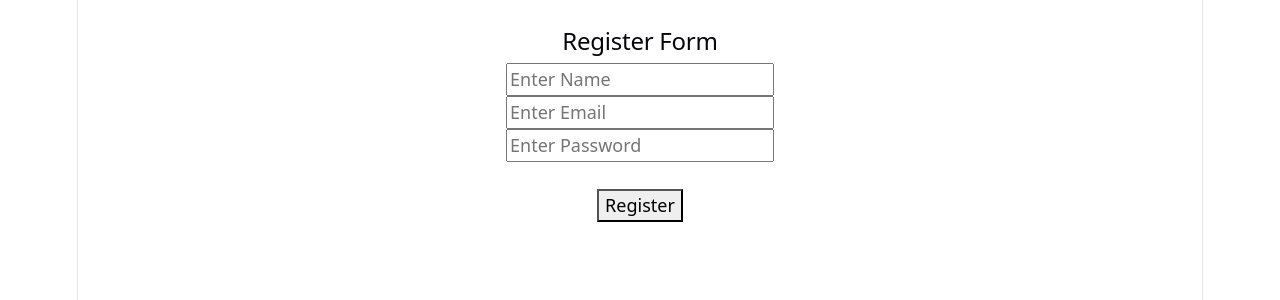
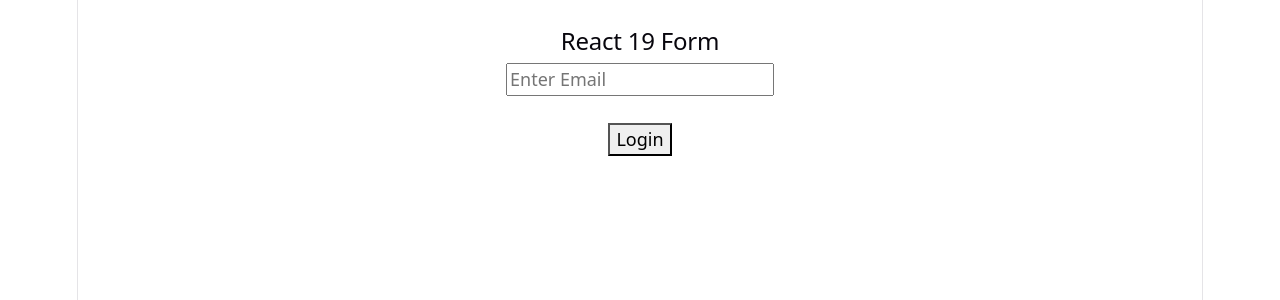
Before and after one commit to BadakalaYashwanth/React19, a React (Vite) app in the folder my-react-app/: page / in a window 1280 px wide. Shown: the top 300 px of the page. Built offline with nearby package versions, Linux system fonts and the light colour scheme.

Commit message:
ModernReact

```diff
--- a/my-react-app/src/App.jsx
+++ b/my-react-app/src/App.jsx
@@ -1,10 +1,10 @@
-import RegisterForm from "./components/handleValidation";
+import Modern from "./components/ModernReactForm/app";
 
 function App() {
 
     return (
         <div className="d-flex flex-column gap-4 p-4">
-            <RegisterForm />
+            <Modern />
         </div>
     )
 }
--- /dev/null
+++ b/my-react-app/src/components/ModernReactForm/SubmitButton.jsx
@@ -0,0 +1,60 @@
+// Import useFormStatus.
+//
+// Purpose:
+//
+// Know whether the form
+// is currently submitting.
+import { useFormStatus } from "react-dom";
+
+
+
+function SubmitButton() {
+
+    // pending
+
+    // true
+
+    // Form is submitting.
+
+    // false
+
+    // Form is idle.
+    const {
+
+        pending
+
+    } = useFormStatus();
+
+
+
+    return (
+
+        <button
+
+            // Disable the button
+            // while submitting.
+            disabled={pending}
+
+        >
+
+            {/*
+
+                Show different text
+                based on pending.
+
+            */}
+            {pending
+
+                ? "Submitting..."
+
+                : "Login"
+
+            }
+
+        </button>
+
+    );
+
+}
+
+export default SubmitButton;
--- /dev/null
+++ b/my-react-app/src/components/ModernReactForm/app.jsx
@@ -0,0 +1,204 @@
+// Import useActionState.
+//
+// Purpose:
+// Manage the state returned
+// from a form Action.
+import { useActionState } from "react";
+
+// Import SubmitButton.
+//
+// Purpose:
+// Display a submit button
+// that knows when the form
+// is submitting.
+import SubmitButton from "./SubmitButton";
+
+
+
+// Create an async Action.
+// Purpose:
+//
+// React automatically calls
+// this function when the
+// form is submitted.
+//
+// previousState
+//
+// Contains the previous value
+// returned by this Action.
+//
+// formData
+//
+// Contains all values
+// entered in the form.
+async function loginAction(previousState, formData) {
+
+    // Read the email value
+    // from the submitted form.
+    const email = formData.get("email");
+
+
+
+    // Simulate an API request.
+    //
+    // Normally this would be:
+    //
+    // await fetch(...)
+    await new Promise(resolve =>
+
+        setTimeout(resolve, 2000)
+
+    );
+
+
+
+    // Simple validation.
+    if (!email) {
+
+        return {
+
+            success: false,
+
+            message: "Email is required."
+
+        };
+
+    }
+
+
+
+    // Return success.
+    //
+    // React automatically
+    // updates the state
+    // returned by
+    // useActionState().
+    return {
+
+        success: true,
+
+        message: `Welcome ${email}`
+
+    };
+
+}
+
+
+
+function Modern() {
+
+    // useActionState
+    //
+    // loginAction
+    // The function that runs
+    // when the form submits.
+    //
+    // Initial State
+    //
+    // The state before
+    // any submission.
+    //
+    // state
+    // Stores the latest
+    // result returned
+    // from loginAction.
+    //
+    // formAction
+    // Attach this directly
+    // to the form.
+    const [
+
+        state,
+
+        formAction
+
+    ] = useActionState(
+
+        loginAction,
+
+        {
+
+            success: false,
+
+            message: ""
+
+        }
+
+    );
+
+
+
+    return (
+
+        <div>
+
+            <h2>React 19 Form</h2>
+
+            {/*
+
+                action
+
+                Instead of
+
+                onSubmit,
+
+                React 19 lets
+                the form call
+                the Action directly.
+
+            */}
+            <form action={formAction}>
+
+                {/*
+
+                    React automatically
+                    includes this value
+                    inside formData.
+
+                */}
+                <input
+
+                    type="email"
+
+                    name="email"
+
+                    placeholder="Enter Email"
+
+                />
+
+                <br />
+
+                <br />
+
+
+
+                {/*
+
+                    Submit Button.
+
+                */}
+                <SubmitButton />
+
+            </form>
+
+
+
+            {/*
+
+                Display the latest
+                Action result.
+
+            */}
+            <h3>
+
+                {state.message}
+
+            </h3>
+
+        </div>
+
+    );
+
+}
+
+export default Modern;
```
